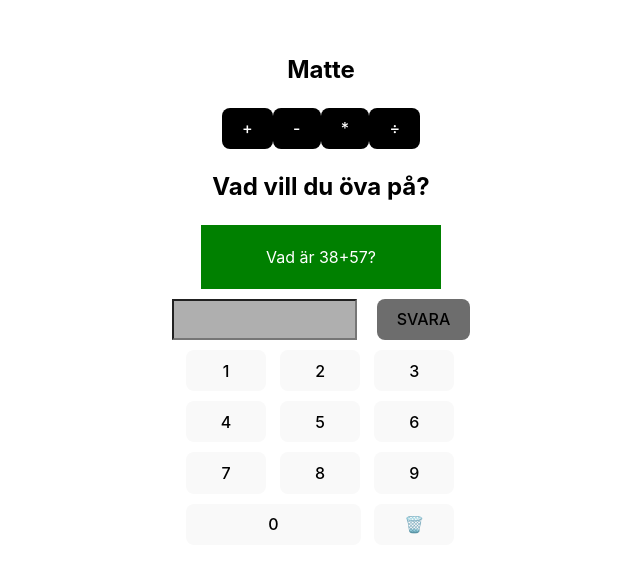
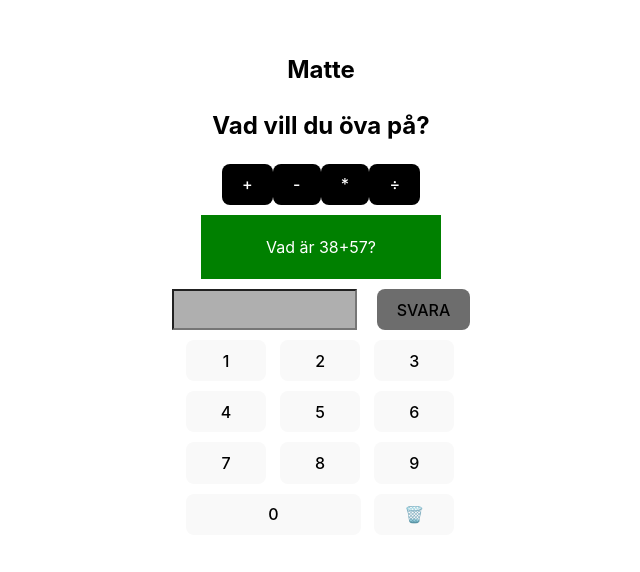
Before and after one commit to Technigo/final-boiler-plate-monorepo, a React (Vite) app in the folder frontend/: page /play/math in a window 1280 px wide. Shown: the top 572 px of the page, without its empty margins (319-959 px from the left). Built offline with nearby package versions, Linux system fonts and the light colour scheme.

Commit message:
Mathgame changes operator immediately

```diff
--- a/frontend/src/App.jsx
+++ b/frontend/src/App.jsx
@@ -2,6 +2,7 @@ import { BrowserRouter, Routes } from "react-router-dom";
 import routes from "./routes/routes";
 import { UserProvider } from "./contexts/UserContext";
 import { ScoreProvider } from "./contexts/ScoreContext";
+import { MathProvider } from "./contexts/MathContext";
 import "./App.css";
 
 export const App = () => {
@@ -10,9 +11,11 @@ export const App = () => {
       <BrowserRouter>
         <UserProvider>
           <ScoreProvider>
-            <main>
-              <Routes>{routes}</Routes>
-            </main>
+            <MathProvider>
+              <main>
+                <Routes>{routes}</Routes>
+              </main>
+            </MathProvider>
           </ScoreProvider>
         </UserProvider>
       </BrowserRouter>
--- a/frontend/src/components/Games/Math.jsx
+++ b/frontend/src/components/Games/Math.jsx
@@ -1,24 +1,46 @@
 import styled from "styled-components";
-import { useScore } from "../../contexts/ScoreContext";
+import { useMath } from "../../contexts/MathContext";
 import { MathQuestion } from "./MathQuestion";
 
 export const Math = () => {
-  const { setMathType } = useScore()
+  const { setMathType, generateQuestion } = useMath()
 
   const handleChoice = (type) => {
     setMathType(type)
+    generateQuestion(type)
   }
 
   return (
     <>
       <MathTitle>Matte</MathTitle>
-      <MathTypeButton value="addition" onClick={(event) => handleChoice(event.target.value)}>+</MathTypeButton>
-      <MathTypeButton value="subtraction" onClick={(event) => handleChoice(event.target.value)}>-</MathTypeButton>
-      <MathTypeButton value="multiplication" onClick={(event) => handleChoice(event.target.value)}>*</MathTypeButton>
-      <MathTypeButton value="division" onClick={(event) => handleChoice(event.target.value)}>÷</MathTypeButton>
+      <MathTitle>Vad vill du öva på?</MathTitle>
+      <MathTypeButton
+        value="addition"
+        onClick={(event) => handleChoice(event.target.value)}
+      >
+        +
+      </MathTypeButton>
+      <MathTypeButton
+        value="subtraction"
+        onClick={(event) => handleChoice(event.target.value)}
+      >
+        -
+      </MathTypeButton>
+      <MathTypeButton
+        value="multiplication"
+        onClick={(event) => handleChoice(event.target.value)}
+      >
+        *
+      </MathTypeButton>
+      <MathTypeButton
+        value="division"
+        onClick={(event) => handleChoice(event.target.value)}
+      >
+        ÷
+      </MathTypeButton>
       <MathQuestion />
     </>
-  )
+  );
 };
 const MathTitle = styled.h2`
   color: black;
@@ -27,4 +49,4 @@ const MathTitle = styled.h2`
 const MathTypeButton = styled.button`
   color: white;
   background-color: black;
-`;
+`
--- a/frontend/src/components/Games/MathQuestion.jsx
+++ b/frontend/src/components/Games/MathQuestion.jsx
@@ -2,73 +2,14 @@ import PropTypes from "prop-types"
 import styled, { css } from "styled-components"
 
 import { useState, useEffect } from "react"
-import { useScore } from "../../contexts/ScoreContext"
+import { useMath } from "../../contexts/MathContext"
 
 export const MathQuestion = () => {
-  const { mathType } = useScore()
-  const [question, setQuestion] = useState("")
-  const [correctAnswer, setCorrectAnswer] = useState()
+  const { mathType, question, correctAnswer, generateQuestion } = useMath()
+
   const [message, setMessage] = useState("")
   const [answerInput, setAnswerInput] = useState("");
   const numPadNumbers = [1, 2, 3, 4, 5, 6, 7, 8, 9];
-
-  //Generates different questions depending on the type of mathematical operation
-  const generateAdditionQuestion = () => {
-    const a = Math.floor (Math.random() * 100) + 1
-    const b = Math.floor(Math.random() * 100) + 1
-    setCorrectAnswer(a+b)
-    setQuestion(`Vad är ${a}+${b}?`)
-  }
-
-  const generateSubtractionQuestion = () => {
-    const a = Math.floor (Math.random() * 100) + 1
-    const b = Math.floor(Math.random() * 100) + 1
-    if (a >= b) {
-      setCorrectAnswer(a-b)
-      setQuestion(`Vad är ${a}-${b}?`)
-    } else {
-      setCorrectAnswer(b-a)
-      setQuestion(`Vad är ${b}-${a}?`)
-    }
-  }
-
-  const generateMultiplicationQuestion = () => {
-    const a = Math.floor (Math.random() * 11)
-    const b = Math.floor(Math.random() * 11)
-    setCorrectAnswer(a*b)
-    setQuestion(`Vad är ${a}*${b}?`)
-  }
-
-  const generateDivisionQuestion = () => {
-    const a = Math.floor (Math.random() * 10) + 1
-    const b = Math.floor(Math.random() * 11)
-    const c = a*b
-    setCorrectAnswer(c/a)
-    setQuestion(`Vad är ${c}/${a}?`)
-  }
-
-  //Decides which type of problem to generate based on prop from Math.jsx
-  const generateQuestion = () => {
-    setMessage("")
-    setAnswerInput("")
-    switch (mathType) {
-      case "addition":
-        generateAdditionQuestion()
-        break;
-      case "subtraction":
-        generateSubtractionQuestion()
-        break;
-      case "multiplication":
-        generateMultiplicationQuestion()
-        break;
-      case "division":
-        generateDivisionQuestion()
-        break;
-      default:
-        generateAdditionQuestion()
-
-    }
-  }
 
   useEffect(() => {
     generateQuestion()
@@ -82,21 +23,25 @@ export const MathQuestion = () => {
     } else {
       setMessage(`❌ Fel svar. Rätt svar var ${correctAnswer}.`)
     }
-    setTimeout(() => generateQuestion(), 3000)
+    setTimeout(() => newQuestion(), 3000)
   }
 
   const handleNumPadClick = (number) => {
-    setAnswerInput((prev) => prev + number.toString());
-  };
+    setAnswerInput((prev) => prev + number.toString())
+  }
 
   const handleDeleteClick = () => {
     setAnswerInput("");
-  };
+  }
 
+  const newQuestion = () => {
+    setMessage("")
+    setAnswerInput("")
+    generateQuestion(mathType)
+  }
 
   return (
     <div>
-      <MathTitle>Vad vill du öva på?</MathTitle>
       <QuestionCard>{question}</QuestionCard>
       <Answer onSubmit={(event) => checkAnswer(event)}>
         {message && <Message>{message}</Message>}
@@ -114,10 +59,6 @@ export const MathQuestion = () => {
     </div>
   )
 }
-
-const MathTitle = styled.h2`
-  color: black;
-`;
 
 const Answer = styled.form`
   display: flex;
--- /dev/null
+++ b/frontend/src/contexts/MathContext.jsx
@@ -0,0 +1,87 @@
+import PropTypes from "prop-types"
+import { createContext, useContext, useState } from "react"
+
+const MathContext = createContext()
+
+export const MathProvider = ({ children }) => {
+  const [mathType, setMathType] = useState("");
+  const [question, setQuestion] = useState("");
+  const [correctAnswer, setCorrectAnswer] = useState();
+
+  //Generates different questions depending on the type of mathematical operation
+  const generateAdditionQuestion = () => {
+    const a = Math.floor(Math.random() * 100) + 1;
+    const b = Math.floor(Math.random() * 100) + 1;
+    setCorrectAnswer(a + b);
+    setQuestion(`Vad är ${a}+${b}?`);
+  };
+
+  const generateSubtractionQuestion = () => {
+    const a = Math.floor(Math.random() * 100) + 1;
+    const b = Math.floor(Math.random() * 100) + 1;
+    if (a >= b) {
+      setCorrectAnswer(a - b);
+      setQuestion(`Vad är ${a}-${b}?`);
+    } else {
+      setCorrectAnswer(b - a);
+      setQuestion(`Vad är ${b}-${a}?`);
+    }
+  };
+
+  const generateMultiplicationQuestion = () => {
+    const a = Math.floor(Math.random() * 11);
+    const b = Math.floor(Math.random() * 11);
+    setCorrectAnswer(a * b);
+    setQuestion(`Vad är ${a}*${b}?`);
+  };
+
+  const generateDivisionQuestion = () => {
+    const a = Math.floor(Math.random() * 10) + 1;
+    const b = Math.floor(Math.random() * 11);
+    const c = a * b;
+    setCorrectAnswer(c / a);
+    setQuestion(`Vad är ${c}/${a}?`);
+  };
+
+  //Decides which type of problem to generate based on prop from Math.jsx
+  const generateQuestion = (type) => {
+    switch (type) {
+      case "addition":
+        generateAdditionQuestion();
+        break;
+      case "subtraction":
+        generateSubtractionQuestion();
+        break;
+      case "multiplication":
+        generateMultiplicationQuestion();
+        break;
+      case "division":
+        generateDivisionQuestion();
+        break;
+      default:
+        generateAdditionQuestion();
+    }
+  };
+
+  return (
+    <MathContext.Provider
+      value={{
+        mathType,
+        setMathType,
+        question,
+        setQuestion,
+        correctAnswer,
+        setCorrectAnswer,
+        generateQuestion
+      }}
+    >
+      {children}
+    </MathContext.Provider>
+  );
+};
+
+export const useMath = () => useContext(MathContext);
+
+MathProvider.propTypes = {
+  children: PropTypes.any,
+}
--- a/frontend/src/contexts/ScoreContext.jsx
+++ b/frontend/src/contexts/ScoreContext.jsx
@@ -4,15 +4,12 @@ const ScoreContext = createContext();
 
 export const ScoreProvider = ({ children }) => {
     const [score, setScore] = useState(0);
-    const [mathType, setMathType] = useState("")
 
     return (
     <ScoreContext.Provider
       value={{
         score,
         setScore,
-        mathType,
-        setMathType
       }}
     >
       {children}
--- a/frontend/src/routes/routes.jsx
+++ b/frontend/src/routes/routes.jsx
@@ -1,9 +1,9 @@
 // Import the 'Route' component from the 'react-router-dom' library.
 import { Route } from "react-router-dom";
 // Import various page components used as route elements.
-import { Home } from "../pages/Home";
+//import { Home } from "../pages/Home";
 //import { Register } from "../pages/Register";
-import { Tasks } from "../pages/Tasks";
+//import { Tasks } from "../pages/Tasks";
 import { Login } from "../pages/Login";
 import { NotFound } from "../pages/NotFound";
 import { WelcomeText } from "../components/WelcomeText";
@@ -20,10 +20,8 @@ const routes = (
   <>
     {/* Define a route for the root path ('/') that renders the 'Login' component. */}
     <Route path="/" element={<WelcomeText />} />
-    {/* Define a route for the '/home' path that renders the 'Home' component. */}
-    <Route path="/home" element={<Home />} />
-    {/* Define a route for the '/tasks' path that renders the 'Tasks' component. */}
-    <Route path="/tasks" element={<Tasks />} />
+    {/* Define a route for the '/home' path that renders the 'Home' component.
+    <Route path="/home" element={<Home />} />*/}
     {/* Define a route for the '/register' path that renders the 'Register' component. */}
     <Route path="/register" element={<RegistrationForm />} />
     <Route path="/login" element={<Login />} />
@@ -39,7 +37,3 @@ const routes = (
 
 // Export the 'routes' variable as the default export of this module.
 export default routes;
-
-// SUMMARY
-
-// This file sets up routing for a React application using React Router. It imports the necessary components and defines routes for different URL paths, associating each path with a specific component to be rendered when that path is accessed. The catch-all route with the path "*" is used to handle routes that do not match any of the specified paths, rendering the "NotFound" component in such cases.
```
